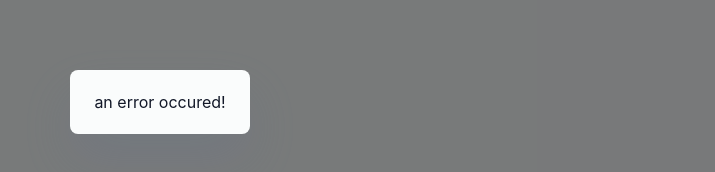
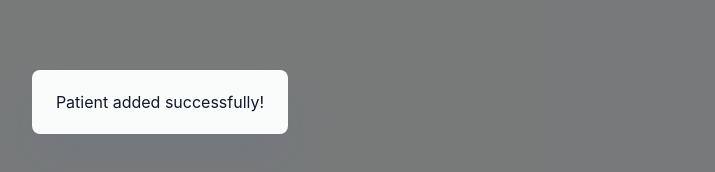
Before and after one commit to strauss02/gistMD, a React (Create React App) app in the folder frontend/: page / in a window 1280 px wide. Shown: the part 298-470 px from the top of the page, without its empty margins (480-1195 px from the left). Built offline with nearby package versions, Linux system fonts and the light colour scheme; no server answers.

Commit message:
add alert success modal

```diff
--- a/frontend/src/App.tsx
+++ b/frontend/src/App.tsx
@@ -7,7 +7,7 @@ import NewPatientButton from './Components/NewPatientButton'
 import NewPatientModal from './Components/NewPatientModal'
 import PatientInformationStep from './Components/FormSteps/PatientInformationStep'
 import PatientPictureStep from './Components/FormSteps/PatientPictureStep'
-import ErrorModal from './Components/ErrorModal'
+import AlertModal from './Components/AlertModal'
 import ReviewInformationStep from './Components/FormSteps/ReviewInformationStep'
 import LoadingScreen from './Components/LoadingScreen'
 
@@ -17,20 +17,20 @@ export const queryClient = new QueryClient()
 
 function PatientApp() {
   const [isModalOpen, setModalOpen] = useState(false)
-  const [isErrorModalOpen, setErrorModalOpen] = useState(false)
+  const [isAlertModalOpen, setAlertModalOpen] = useState(false)
   const [isLoadingScreenOpen, setLoadingScreenOpen] = useState(false)
 
   return (
     <>
       <LoadingScreen open={isLoadingScreenOpen} />
       <NewPatientButton setModalOpen={setModalOpen} />
-      <ErrorModal
-        isErrorModalOpen={isErrorModalOpen}
-        setErrorModalOpen={setErrorModalOpen}
+      <AlertModal
+        isAlertModalOpen={isAlertModalOpen}
+        setAlertModalOpen={setAlertModalOpen}
       />
       <NewPatientModal
         isModalOpen={isModalOpen}
-        setErrorModalOpen={setErrorModalOpen}
+        setAlertModalOpen={setAlertModalOpen}
         setModalOpen={setModalOpen}
         setLoadingScreenOpen={setLoadingScreenOpen}
       >
--- /dev/null
+++ b/frontend/src/Components/AlertModal.tsx
@@ -0,0 +1,25 @@
+import { Dialog, DialogContent, Typography } from '@mui/material'
+import React, { useState } from 'react'
+
+type Props = {
+  isAlertModalOpen: boolean
+  setAlertModalOpen: Function
+}
+
+function AlertModal(props: Props) {
+  const handleClose = () => {
+    props.setAlertModalOpen(false)
+  }
+
+  return (
+    <div>
+      <Dialog open={props.isAlertModalOpen} onClose={handleClose}>
+        <DialogContent>
+          <Typography>Patient added successfully!</Typography>
+        </DialogContent>
+      </Dialog>
+    </div>
+  )
+}
+
+export default AlertModal
--- a/frontend/src/Components/ErrorModal.tsx
+++ /dev/null
@@ -1,25 +0,0 @@
-import { Dialog, DialogContent, Typography } from '@mui/material'
-import React, { useState } from 'react'
-
-type Props = {
-  isErrorModalOpen: boolean
-  setErrorModalOpen: Function
-}
-
-function ErrorModal(props: Props) {
-  const handleClose = () => {
-    props.setErrorModalOpen(false)
-  }
-
-  return (
-    <div>
-      <Dialog open={props.isErrorModalOpen} onClose={handleClose}>
-        <DialogContent>
-          <Typography>an error occured!</Typography>
-        </DialogContent>
-      </Dialog>
-    </div>
-  )
-}
-
-export default ErrorModal
--- a/frontend/src/Components/NewPatientModal.tsx
+++ b/frontend/src/Components/NewPatientModal.tsx
@@ -16,7 +16,7 @@ import LoadingScreen from './LoadingScreen'
 type Props = {
   isModalOpen: boolean
   setModalOpen: Function
-  setErrorModalOpen: Function
+  setAlertModalOpen: Function
   setLoadingScreenOpen: Function
   children: ReactNode
 }
@@ -93,6 +93,7 @@ function NewPatientModal(props: Props) {
       props.setModalOpen(false)
       setLoadingScreenOpen(false)
       setActiveStep(0)
+      props.setAlertModalOpen(true)
     },
   })
 
@@ -110,7 +111,7 @@ function NewPatientModal(props: Props) {
   }
 
   if (isError) {
-    return props.setErrorModalOpen(true)
+    return props.setAlertModalOpen(true)
   }
 
   const { setLoadingScreenOpen } = props
```
